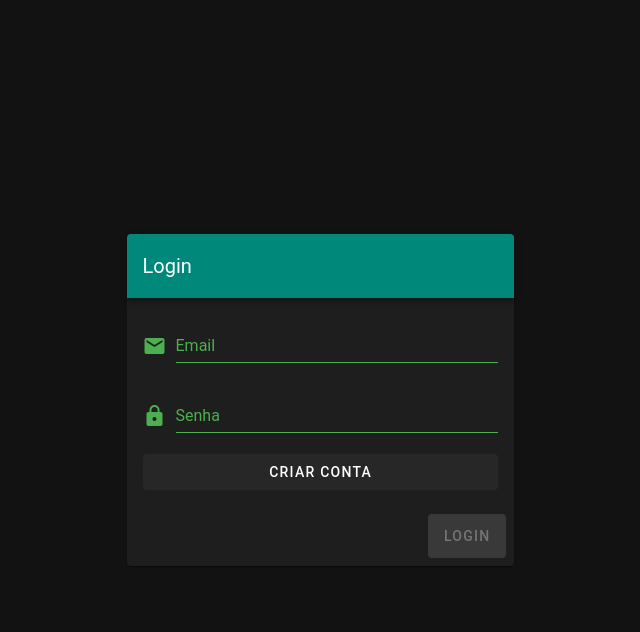
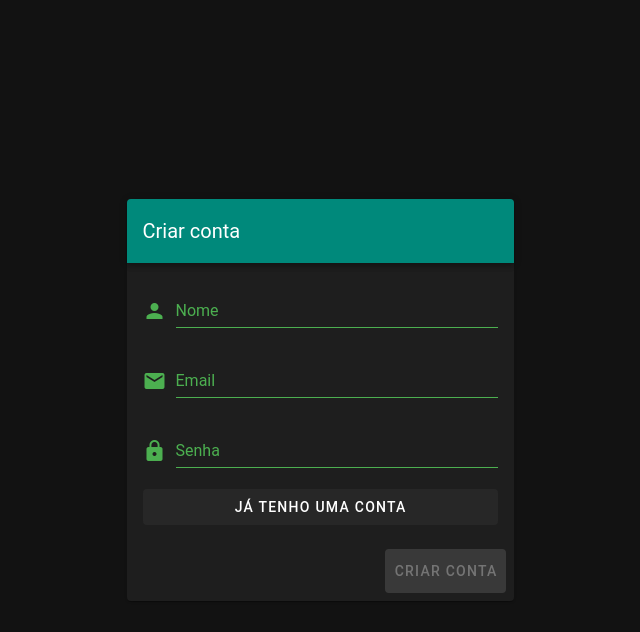
Before and after one commit to BernanR/be-finances-front, a Vue app: page /login in a window 1280 px wide. Both pictures are taken after a click on the button "CRIAR CONTA". Shown: the top 632 px of the page, without its empty margins (320-960 px from the left). Built offline with nearby package versions, Linux system fonts and the light colour scheme; a small style sheet from the web is missing.

Commit message:
criação de usuarios

```diff
--- a/src/modules/auth/views/Login.vue
+++ b/src/modules/auth/views/Login.vue
@@ -6,10 +6,21 @@
         <v-card class="elevation-1">
 
           <v-toolbar color="primary" dark >
-              <v-toolbar-title>Login</v-toolbar-title>
+              <v-toolbar-title>{{ texts.toobar }}</v-toolbar-title>
           </v-toolbar>
           <v-card-text>
             <v-form>
+               <v-text-field
+               v-if="!isLogin"
+                prepend-icon="person"
+                name="name"
+                label="Nome"
+                type="text"
+                :error-messages="nameErros"
+                :success="$v.user.name.$invalid"
+                v-model.trim="$v.user.name.$model"
+              ></v-text-field>
+
               <v-text-field
                 prepend-icon="email"
                 name="email"
@@ -32,9 +43,9 @@
             <v-btn
               block
               depressed
-              @click="log"
+              @click="isLogin = !isLogin"
             >
-              Criar Conta
+              {{ texts.button }}
             </v-btn>
 
           </v-card-text>
@@ -46,7 +57,7 @@
               color="primary"
               large
               @click="submit"
-            >Login</v-btn>
+            >{{ texts.toobar }}</v-btn>
           </v-card-actions>
         </v-card>
       </v-flex>
@@ -62,12 +73,15 @@
 export default {
   name: 'Login',
   data: () => ({
+    isLogin: true,
     user: {
+      name: '',
       email: '',
       password: ''
     }
   }),
-  validations: {
+  validations () {
+    const validations = {
       user: {
         email: {
           required,
@@ -75,11 +89,37 @@
         },
         password: {
           required,
-        minLength: minLength(6)
+          minLength: minLength(5)
+        }
+      }
+    }
+
+    if (this.isLogin) { return validations }
+
+    return {
+      user: {
+        ...validations.user,
+        name: {
+          required,
+          minLength: minLength(10)
+        }
       }
     }
   },
   computed: {
+    texts () {
+      return this.isLogin
+        ? { toobar: 'Entrar', button: 'Criar Conta' }
+        : { toobar: 'Criar conta', button: 'Já tenho uma Conta' }
+    },
+    nameErros () {
+      const errors = []
+      const name = this.$v.user.name
+      if (!name.$dirty) { return errors }
+      !name.required && errors.push('Nome é obrigatória!')
+      !name.minLength && errors.push(`Insira pelo menos ${name.$params.minLength.min} caracteres!`)
+      return errors
+    },
     emailErrors () {
       const errors = []
       const email = this.$v.user.email
```
Lines whose indentation alone changed are shown as unchanged.
